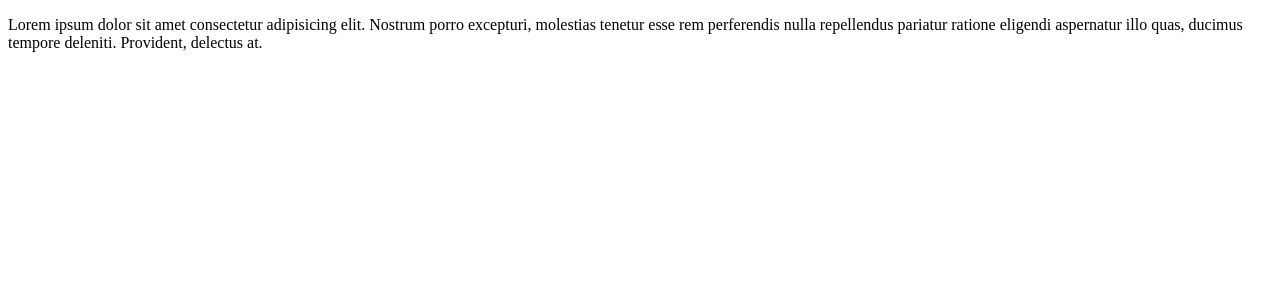
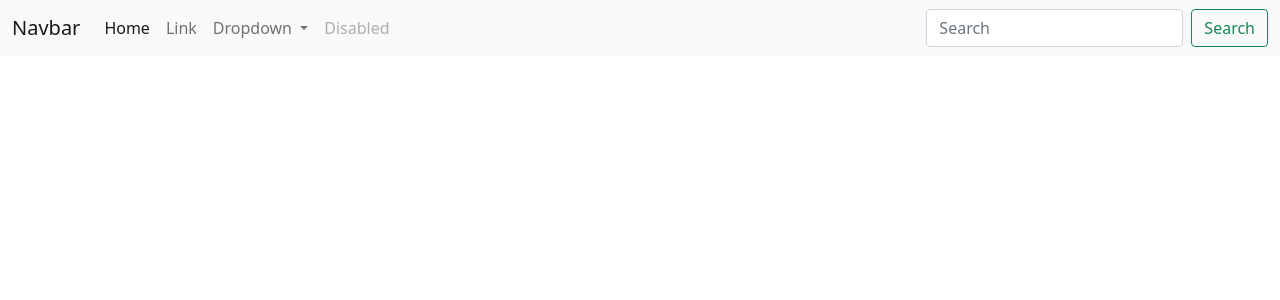
Before and after one commit to ompakash/E-Video, a Django app: page / in a window 1280 px wide. Shown: the top 300 px of the page. Run offline with Django 3.2, Linux system fonts and the light colour scheme.

Commit message:
heading added

```diff
--- /dev/null
+++ b/courses/templates/courses/base.html
@@ -0,0 +1,65 @@
+<!doctype html>
+<html lang="en">
+  <head>
+    <!-- Required meta tags -->
+    <meta charset="utf-8">
+    <meta name="viewport" content="width=device-width, initial-scale=1">
+
+    <!-- Bootstrap CSS -->
+    <link href="https://cdn.jsdelivr.net/npm/bootstrap@5.1.1/dist/css/bootstrap.min.css" rel="stylesheet" integrity="sha384-F3w7mX95PdgyTmZZMECAngseQB83DfGTowi0iMjiWaeVhAn4FJkqJByhZMI3AhiU" crossorigin="anonymous">
+
+    <title>{% block title %}Courses |{% endblock title %}</title>
+  </head>
+  <body>
+
+    <script src="https://cdn.jsdelivr.net/npm/bootstrap@5.1.1/dist/js/bootstrap.bundle.min.js" integrity="sha384-/bQdsTh/da6pkI1MST/rWKFNjaCP5gBSY4sEBT38Q/9RBh9AH40zEOg7Hlq2THRZ" crossorigin="anonymous"></script>
+
+
+  <div>
+    <nav class="navbar navbar-expand-lg navbar-light bg-light">
+        <div class="container-fluid">
+          <a class="navbar-brand" href="#">Navbar</a>
+          <button class="navbar-toggler" type="button" data-bs-toggle="collapse" data-bs-target="#navbarSupportedContent" aria-controls="navbarSupportedContent" aria-expanded="false" aria-label="Toggle navigation">
+            <span class="navbar-toggler-icon"></span>
+          </button>
+          <div class="collapse navbar-collapse" id="navbarSupportedContent">
+            <ul class="navbar-nav me-auto mb-2 mb-lg-0">
+              <li class="nav-item">
+                <a class="nav-link active" aria-current="page" href="#">Home</a>
+              </li>
+              <li class="nav-item">
+                <a class="nav-link" href="#">Link</a>
+              </li>
+              <li class="nav-item dropdown">
+                <a class="nav-link dropdown-toggle" href="#" id="navbarDropdown" role="button" data-bs-toggle="dropdown" aria-expanded="false">
+                  Dropdown
+                </a>
+                <ul class="dropdown-menu" aria-labelledby="navbarDropdown">
+                  <li><a class="dropdown-item" href="#">Action</a></li>
+                  <li><a class="dropdown-item" href="#">Another action</a></li>
+                  <li><hr class="dropdown-divider"></li>
+                  <li><a class="dropdown-item" href="#">Something else here</a></li>
+                </ul>
+              </li>
+              <li class="nav-item">
+                <a class="nav-link disabled">Disabled</a>
+              </li>
+            </ul>
+            <form class="d-flex">
+              <input class="form-control me-2" type="search" placeholder="Search" aria-label="Search">
+              <button class="btn btn-outline-success" type="submit">Search</button>
+            </form>
+          </div>
+        </div>
+      </nav>
+  </div>
+
+  {% block content %}
+
+  {% endblock content %}
+
+
+
+  </body>
+
+</html>
--- a/courses/templates/courses/home.html
+++ b/courses/templates/courses/home.html
@@ -1,12 +1,6 @@
-<!DOCTYPE html>
-<html lang="en">
-<head>
-    <meta charset="UTF-8">
-    <meta http-equiv="X-UA-Compatible" content="IE=edge">
-    <meta name="viewport" content="width=device-width, initial-scale=1.0">
-    <title>Homepage</title>
-</head>
-<body>
-    <p>Lorem ipsum dolor sit amet consectetur adipisicing elit. Nostrum porro excepturi, molestias tenetur esse rem perferendis nulla repellendus pariatur ratione eligendi aspernatur illo quas, ducimus tempore deleniti. Provident, delectus at.</p>
-</body>
-</html>
+{% extends 'courses/base.html' %}
+
+{% block title %}Django{% endblock title %}
+
+{% block content %}
+{% endblock content %}
```
